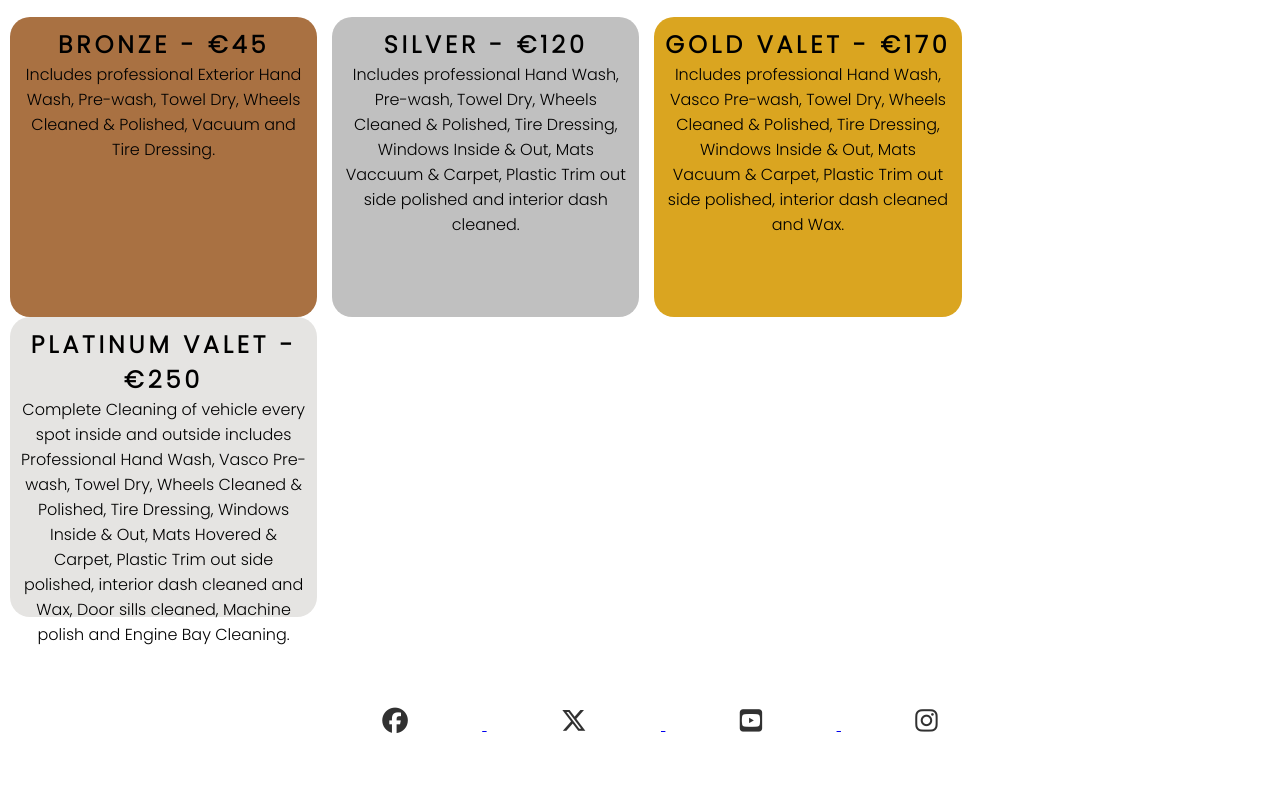
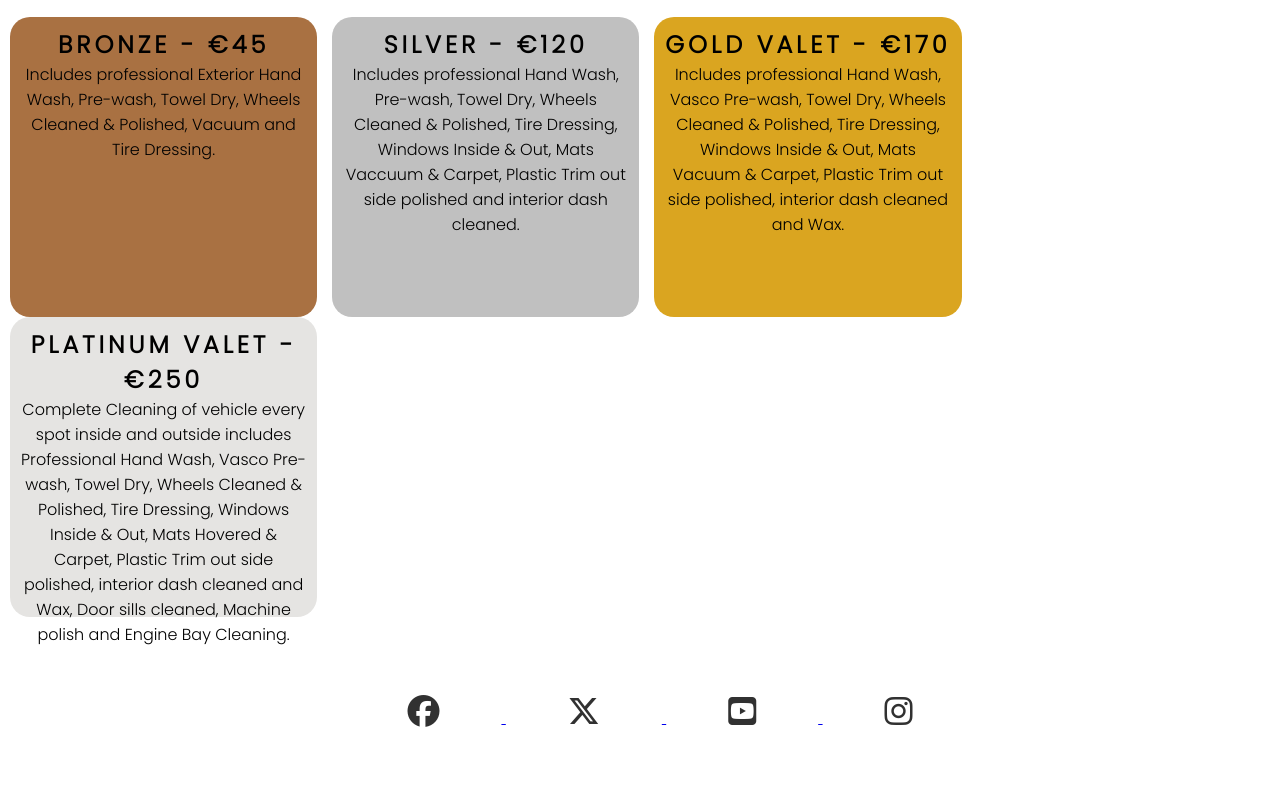
Before and after one commit to trxdave/kleandetailing, a plain HTML site: page index.html in a window 1280 px wide. Shown: the part 901-1699 px from the top of the page. Drawn offline with Linux system fonts and the light colour scheme.

Commit message:
update social networks

```diff
--- a/assets/CSS/style.css
+++ b/assets/CSS/style.css
@@ -131,7 +131,7 @@ ul {
 /* Footer */
 
 footer {
-    height: 150px;
+    height: 80px;
 }
 
 .social-networks {
@@ -139,8 +139,7 @@ footer {
 }
 
 .social-networks i {
-    font-size: 160%;
-    margin: 1%;
+    font-size: 200%;
     padding: 5%;
     color: #313131
 }
```
